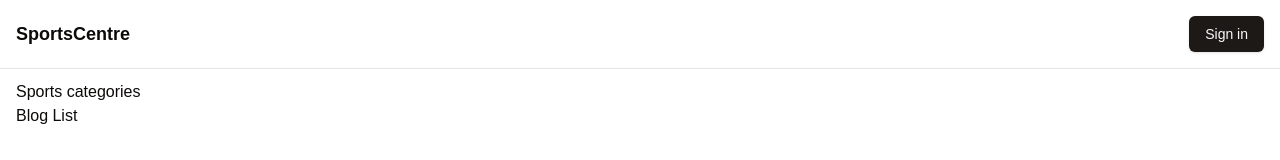
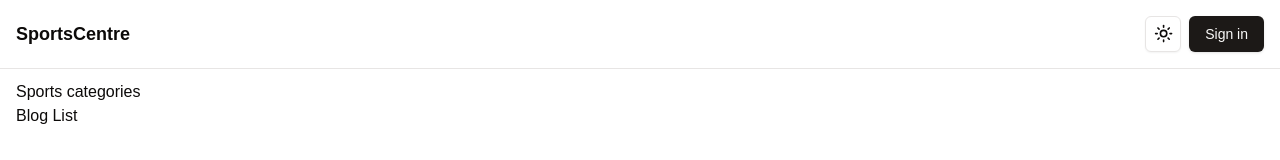
Before and after one commit to ChrisMungiria/sports-centre, a Next.js app: page / in a window 1280 px wide. Shown: the top 160 px of the page. Built offline with nearby package versions, Linux system fonts and the light colour scheme; no server answers.

Commit message:
feat: added mode toggle

```diff
--- /dev/null
+++ b/components/home/mode-toggle.tsx
@@ -0,0 +1,40 @@
+"use client";
+
+import * as React from "react";
+import { Moon, Sun } from "lucide-react";
+import { useTheme } from "next-themes";
+
+import { Button } from "@/components/ui/button";
+import {
+  DropdownMenu,
+  DropdownMenuContent,
+  DropdownMenuItem,
+  DropdownMenuTrigger,
+} from "@/components/ui/dropdown-menu";
+
+export function ModeToggle() {
+  const { setTheme } = useTheme();
+
+  return (
+    <DropdownMenu>
+      <DropdownMenuTrigger asChild>
+        <Button variant="outline" size="icon">
+          <Sun className="h-[1.2rem] w-[1.2rem] rotate-0 scale-100 transition-all dark:-rotate-90 dark:scale-0" />
+          <Moon className="absolute h-[1.2rem] w-[1.2rem] rotate-90 scale-0 transition-all dark:rotate-0 dark:scale-100" />
+          <span className="sr-only">Toggle theme</span>
+        </Button>
+      </DropdownMenuTrigger>
+      <DropdownMenuContent align="end">
+        <DropdownMenuItem onClick={() => setTheme("light")}>
+          Light
+        </DropdownMenuItem>
+        <DropdownMenuItem onClick={() => setTheme("dark")}>
+          Dark
+        </DropdownMenuItem>
+        <DropdownMenuItem onClick={() => setTheme("system")}>
+          System
+        </DropdownMenuItem>
+      </DropdownMenuContent>
+    </DropdownMenu>
+  );
+}
--- a/components/home/navbar.tsx
+++ b/components/home/navbar.tsx
@@ -17,6 +17,7 @@
 import { User } from "@supabase/supabase-js";
 import { signOut } from "@/actions";
 import Image from "next/image";
+import { ModeToggle } from "./mode-toggle";
 
 type NavbarProps = {
   user: User | null;
@@ -25,11 +26,11 @@
 const Navbar = ({ user }: NavbarProps) => {
   const pathname = usePathname();
 
-  console.log("User image: ", user?.user_metadata.avatar_url);
-
   return (
     <nav className="w-full h-fit p-4 fixed inset-0 border-b flex items-center justify-between z-50 backdrop-blur-sm">
       <h2 className="font-semibold text-lg">SportsCentre</h2>
+      <div className="flex gap-2 items-center">
+        <ModeToggle />
         {!pathname.includes("/auth") ? (
           user ? (
             <DropdownMenu>
@@ -73,6 +74,7 @@
             </Button>
           )
         ) : null}
+      </div>
     </nav>
   );
 };
```
Lines whose indentation alone changed are shown as unchanged.
